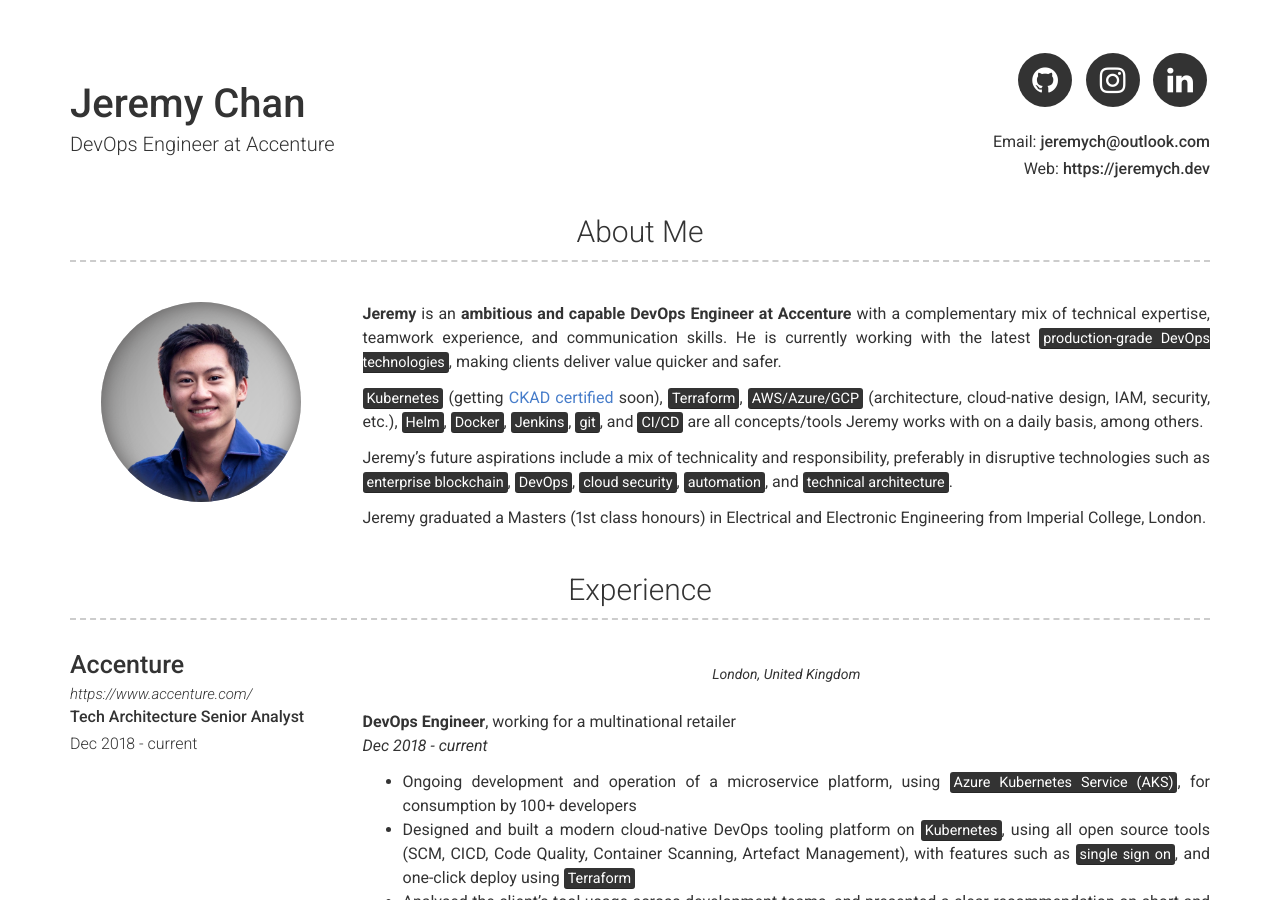
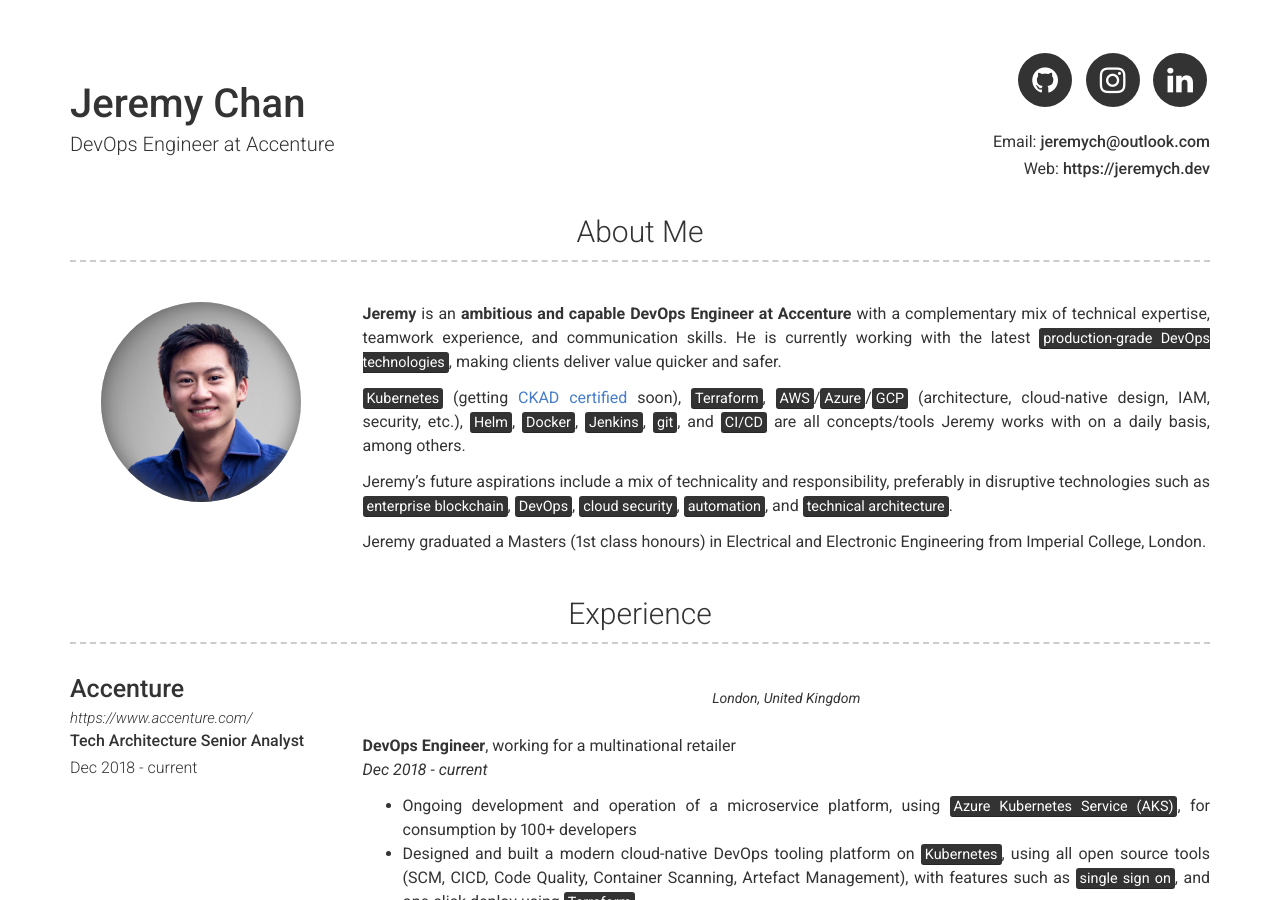
Before and after one commit to jeremych1000/jeremych1000.github.io, a Jekyll site: the page built from index.md, in a window 1280 px wide and 900 px high. Built offline with Jekyll 4.4.1, drawn with Linux system fonts in a browser that asks for light colours.

```diff
--- a/_config.yml
+++ b/_config.yml
@@ -29,7 +29,7 @@ about_profile_image: images/profile.jpg
 about_content: | # this will include new lines to allow paragraphs
   **Jeremy** is an **ambitious and capable DevOps Engineer at Accenture** with a complementary mix of technical expertise, teamwork experience, and communication skills. He is currently working with the latest <mark>production-grade DevOps technologies</mark>, making clients deliver value quicker and safer.
 
-  <mark>Kubernetes</mark> (getting [CKAD certified](https://www.cncf.io/certification/ckad/) soon), <mark>Terraform</mark>, <mark>AWS/Azure/GCP</mark> (architecture, cloud-native design, IAM, security, etc.), <mark>Helm</mark>, <mark>Docker</mark>, <mark>Jenkins</mark>, <mark>git</mark>, and <mark>CI/CD</mark> are all concepts/tools Jeremy works with on a daily basis, among others.
+  <mark>Kubernetes</mark> (getting [CKAD certified](https://www.cncf.io/certification/ckad/) soon), <mark>Terraform</mark>, <mark>AWS</mark>/<mark>Azure</mark>/<mark>GCP</mark> (architecture, cloud-native design, IAM, security, etc.), <mark>Helm</mark>, <mark>Docker</mark>, <mark>Jenkins</mark>, <mark>git</mark>, and <mark>CI/CD</mark> are all concepts/tools Jeremy works with on a daily basis, among others.
 
   Jeremy's future aspirations include a mix of technicality and responsibility, preferably in disruptive technologies such as <mark>enterprise blockchain</mark>, <mark>DevOps</mark>, <mark>cloud security</mark>, <mark>automation</mark>, and <mark>technical architecture</mark>.
 
```
